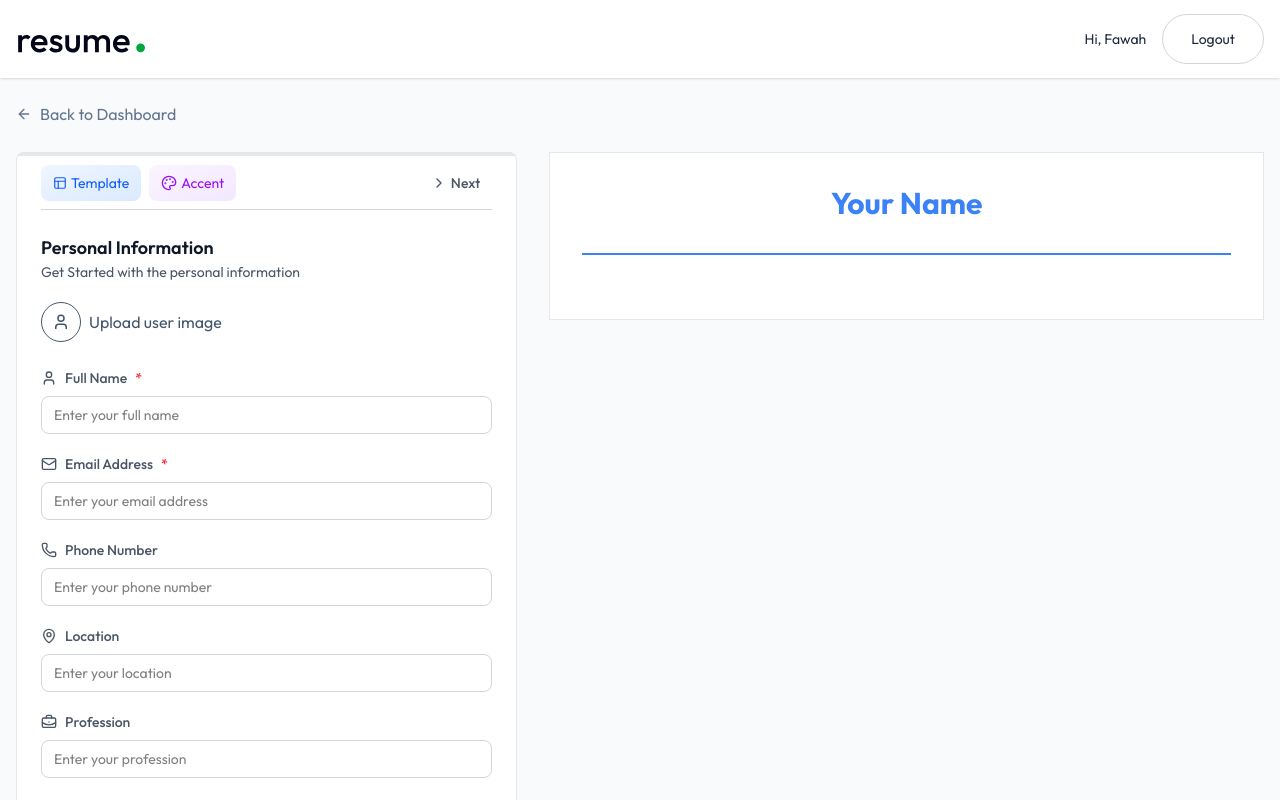
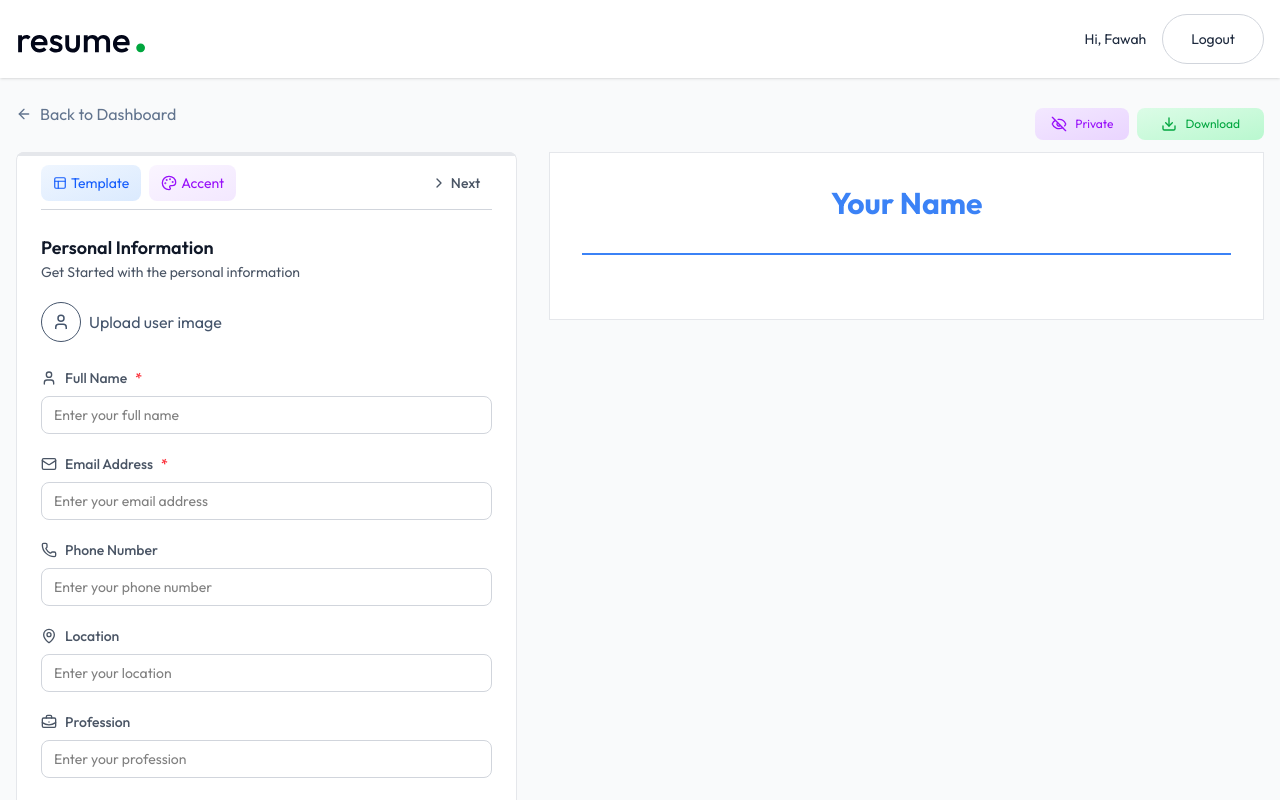
Before and after one commit to fawahkhan/SkillSync-AI, a React (Vite) app in the folder client/: page /app/builder/1 in a window 1280 px wide. Shown: the top 800 px of the page. Built offline with nearby package versions, Linux system fonts and the light colour scheme.

Commit message:
Resume Download and Share functionality added

```diff
--- a/client/src/pages/ResumeBuilder.jsx
+++ b/client/src/pages/ResumeBuilder.jsx
@@ -1,7 +1,7 @@
 import React, { useEffect, useState } from 'react'
 import { data, Link, useParams } from 'react-router-dom'
 import { dummyResumeData } from '../assets/assets'
-import { ArrowLeftIcon, Briefcase, ChevronLeft, ChevronRight, FileText, FolderIcon, GraduationCap, Sparkles, User } from 'lucide-react'
+import { ArrowLeftIcon, Briefcase, ChevronLeft, ChevronRight, DownloadIcon, EyeIcon, EyeOffIcon, FileText, FolderIcon, GraduationCap, Share2Icon, Sparkles, User } from 'lucide-react'
 import PersonalInfoForm from '../components/PersonalInfoForm'
 import ResumePreview from '../components/ResumePreview'
 import TemplateSelector from '../components/TemplateSelector'
@@ -55,6 +55,28 @@
   useEffect(()=>{
     loadExistingResume()
   },[])
+
+  // to make the resume public/pvt
+  const changeResumeVisibility = async () => {
+    setResumeData({...resumeData, public: !resumeData.public})
+  }
+
+  // to share the resume
+  const handleShare= ()=>{
+    const frontendUrl = window.location.href.split('/app/')[0]
+    const resumeUrl = frontendUrl + '/view/' + resumeId;
+
+    if(navigator.share){
+      navigator.share({url: resumeUrl, text: "My Resume"})
+    }else{
+      alert('share not supported on this browser')
+    }
+  }
+
+  // to download
+  const downloadResume = ()=>{
+    window.print();
+  }
 
   return (
   <div>
@@ -135,8 +157,24 @@
         </div>
         {/* right panel - form */}
         <div className='lg:col-span-7 max-lg:mt-6'>
-                <div>
+
                 {/* ------ buttons -------- */}
+                <div className='relative w-full'>
+                  <div className='absolute bottom-3 left-0 right-0 flex items-center justify-end gap-2'>
+                    {resumeData.public && (
+                      <button onClick={handleShare} className='flex items-center p-2 px-4 gap-2 text-xs bg-gradient-to-br from-blue-100 to-blue-200 text-blue-600 rounded-lg ring-blue-300 hover:ring transition-colors'>
+                        <Share2Icon className="size-4" /> Share
+                      </button>
+                    )}
+
+                    <button onClick={changeResumeVisibility} className='flex items-center p-2 px-4 gap-2 text-xs bg-gradient-to-br from-purple-100 to-purple-200 text-purple-600 ring-purple-300 rounded-lg hover:ring transition-colors'>
+                      {resumeData.public ? <EyeIcon className="size-4" /> : <EyeOffIcon className="size-4" />}
+                      {resumeData.public ? 'Public' : 'Private'}
+                    </button>
+                    <button onClick={downloadResume} className='flex items-center gap-2 px-6 py-2 text-xs bg-gradient-to-br from-green-100 to-green-200 text-green-600 rounded-lg ring-green-300 hover:ring transition-colors'>
+                      <DownloadIcon className='size-4' /> Download
+                    </button>
+                  </div>
                 </div>
 
                 {/* ------ resume-preview -------- */}
```
